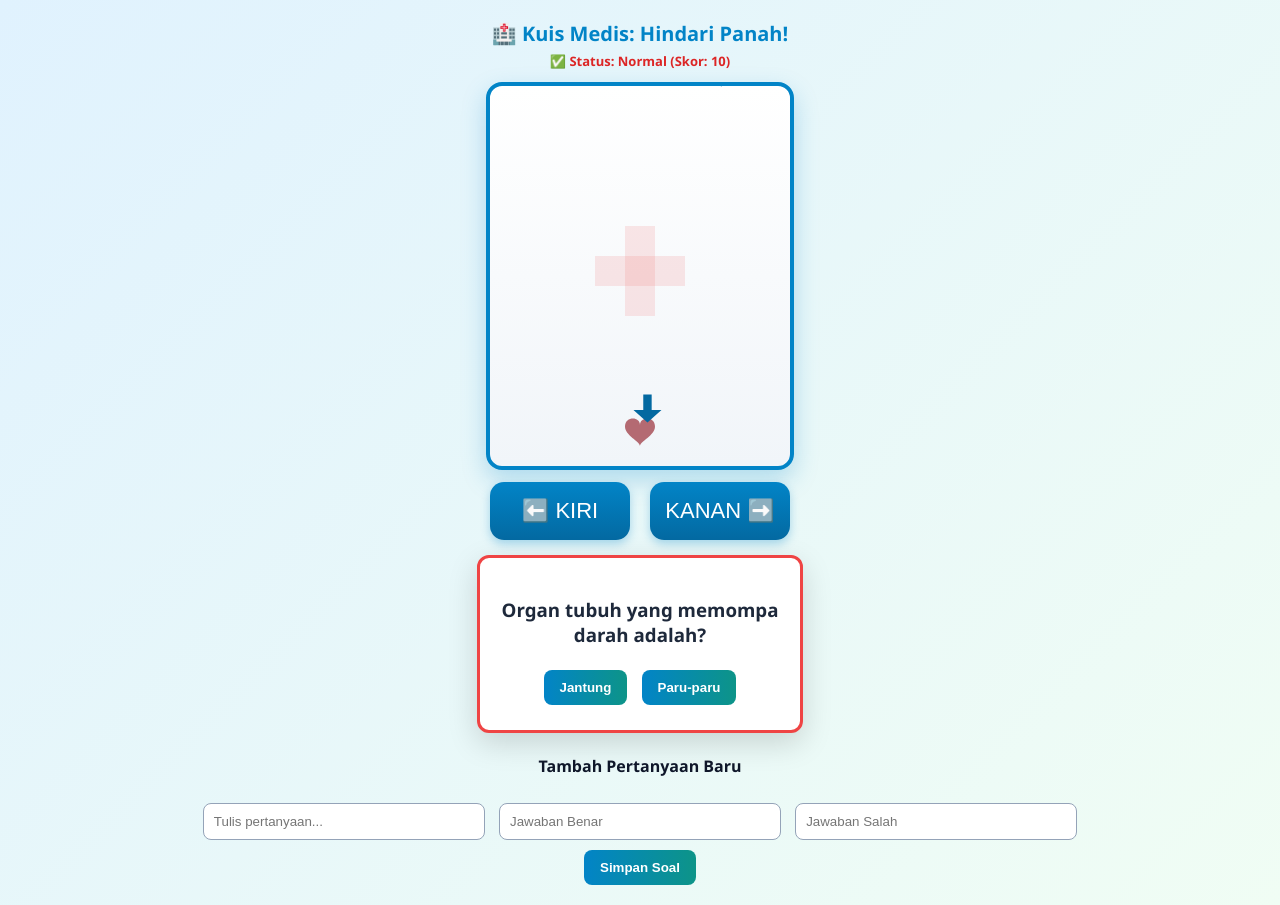
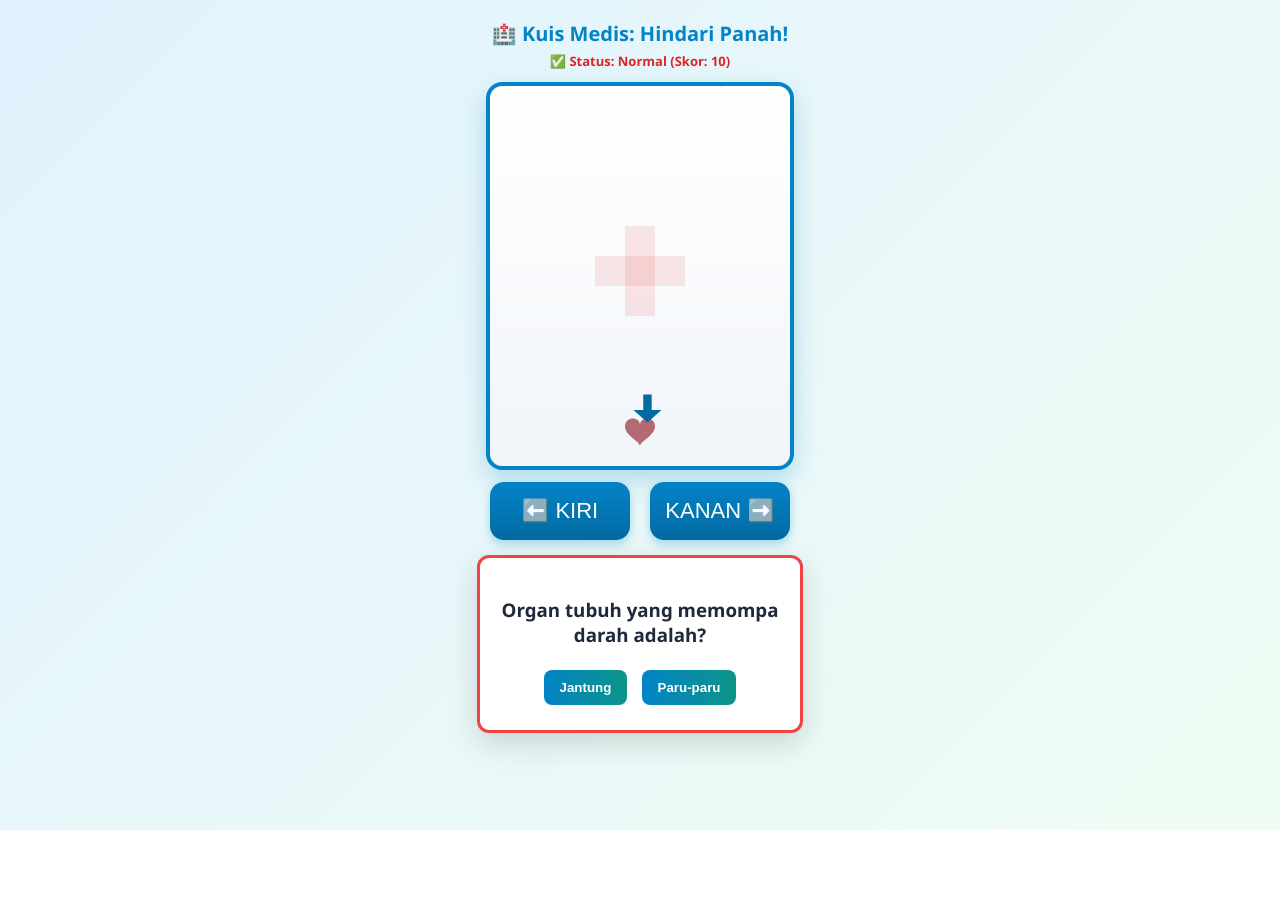
Before and after one commit to B8projek/http-127.0.0.1-5500-index.html, a plain HTML site: page index.html in a window 1280 px wide. After the commit the page ends 830 px from the top, so only its background shows below. Drawn offline with Linux system fonts and the light colour scheme.

Commit message:
Add files via upload

```diff
--- a/index.html
+++ b/index.html
@@ -2,7 +2,6 @@
 <html lang="id">
 <head>
   <meta charset="UTF-8">
-  <!-- Mencegah layar HP zoom saat tombol sentuh ditekan cepat -->
   <meta name="viewport" content="width=device-width, initial-scale=1.0, maximum-scale=1.0, user-scalable=no">
   <title>Game Kuis Rumah Sakit</title>
   <style>
@@ -15,7 +14,7 @@
       margin: 0;
       padding: 15px;
       transition: background 0.3s;
-      touch-action: manipulation; /* Responsif untuk sentuhan HP */
+      touch-action: manipulation;
     }
 
     body.darurat {
@@ -56,7 +55,6 @@
       100% { transform: translate(1px, -2px); }
     }
 
-    /* Tombol Kontrol Khusus HP (Sentuh Layar) */
     .mobile-controls {
       display: flex;
       justify-content: center;
@@ -95,15 +93,6 @@
       color: #1e293b;
     }
 
-    input {
-      padding: 10px;
-      margin: 5px;
-      border-radius: 8px;
-      border: 1px solid #94a3b8;
-      width: 85%;
-      max-width: 260px;
-    }
-
     button.aksi {
       padding: 10px 16px;
       margin: 5px;
@@ -135,40 +124,16 @@
     <div id="optionsBox"></div>
   </div>
 
-  <!-- Form Tambah Pertanyaan -->
-  <div>
-    <h4>Tambah Pertanyaan Baru</h4>
-    <input type="text" id="inputSoal" placeholder="Tulis pertanyaan...">
-    <input type="text" id="inputJawabBenar" placeholder="Jawaban Benar">
-    <input type="text" id="inputJawabSalah" placeholder="Jawaban Salah">
-    <br>
-    <button class="aksi" onclick="tambahSoal()">Simpan Soal</button>
-  </div>
-
   <script>
     const canvas = document.getElementById("gameCanvas");
     const ctx = canvas.getContext("2d");
     const statusText = document.getElementById("statusGangguan");
 
-    // 1. Bank Soal
-    let bankSoal = JSON.parse(localStorage.getItem("soalGame")) || [
+    // 1. Bank Soal (Bisa ditambah langsung di dalam kode ini)
+    const bankSoal = [
       { tanya: "Ibu kota Indonesia adalah?", benar: "Jakarta", salah: "Bandung" },
       { tanya: "Organ tubuh yang memompa darah adalah?", benar: "Jantung", salah: "Paru-paru" }
     ];
-
-    function tambahSoal() {
-      const tanya = document.getElementById("inputSoal").value;
-      const benar = document.getElementById("inputJawabBenar").value;
-      const salah = document.getElementById("inputJawabSalah").value;
-      if (tanya && benar && salah) {
-        bankSoal.push({ tanya, benar, salah });
-        localStorage.setItem("soalGame", JSON.stringify(bankSoal));
-        alert("Soal berhasil disimpan!");
-        document.getElementById("inputSoal").value = "";
-        document.getElementById("inputJawabBenar").value = "";
-        document.getElementById("inputJawabSalah").value = "";
-      }
-    }
 
     // 2. Variabel Pemain, Musuh, & Gangguan
     let player = { x: 135, y: 330, size: 30 };
@@ -186,7 +151,6 @@
     let modeKabut = false;
     let modeDarurat = false;
 
-    // Fungsi Gerak Pemain (Bisa dipanggil dari Keyboard maupun Tombol HP)
     function gerakKiri() {
       if (isGameOver) return;
       if (!kontrolTerbalik) {
@@ -211,7 +175,7 @@
       if (e.key === "ArrowRight") gerakKanan();
     });
 
-    // Kontrol Tombol Layar Sentuh HP (Touch & Click)
+    // Kontrol Tombol Layar Sentuh HP
     const btnKiri = document.getElementById("btnKiri");
     const btnKanan = document.getElementById("btnKanan");
 
@@ -221,7 +185,7 @@
     btnKanan.addEventListener("touchstart", (e) => { e.preventDefault(); gerakKanan(); });
     btnKanan.addEventListener("click", gerakKanan);
 
-    // Kontrol Sentuh Langsung di Layar Game (Tap sisi kiri/kanan canvas)
+    // Kontrol Sentuh Langsung di Layar Game
     canvas.addEventListener("touchstart", (e) => {
       e.preventDefault();
       const rect = canvas.getBoundingClientRect();
```
